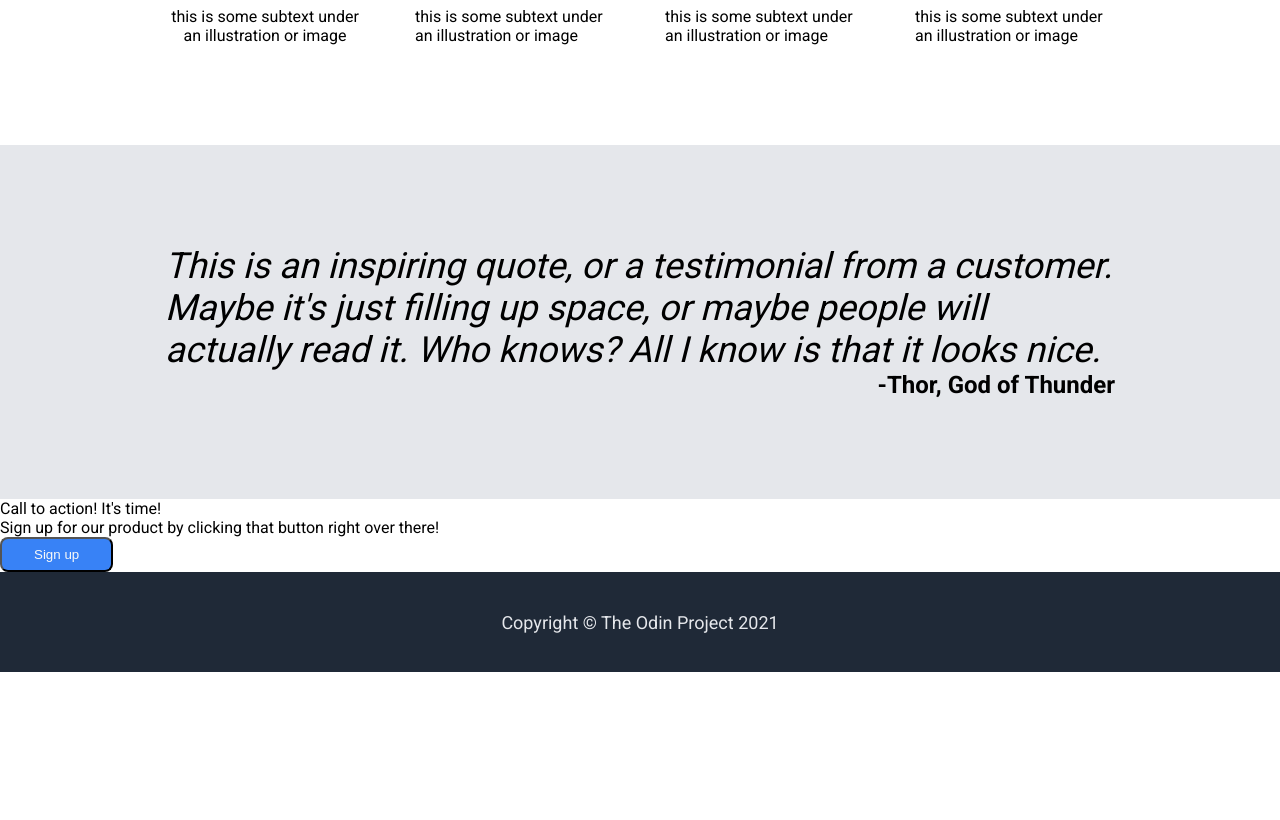
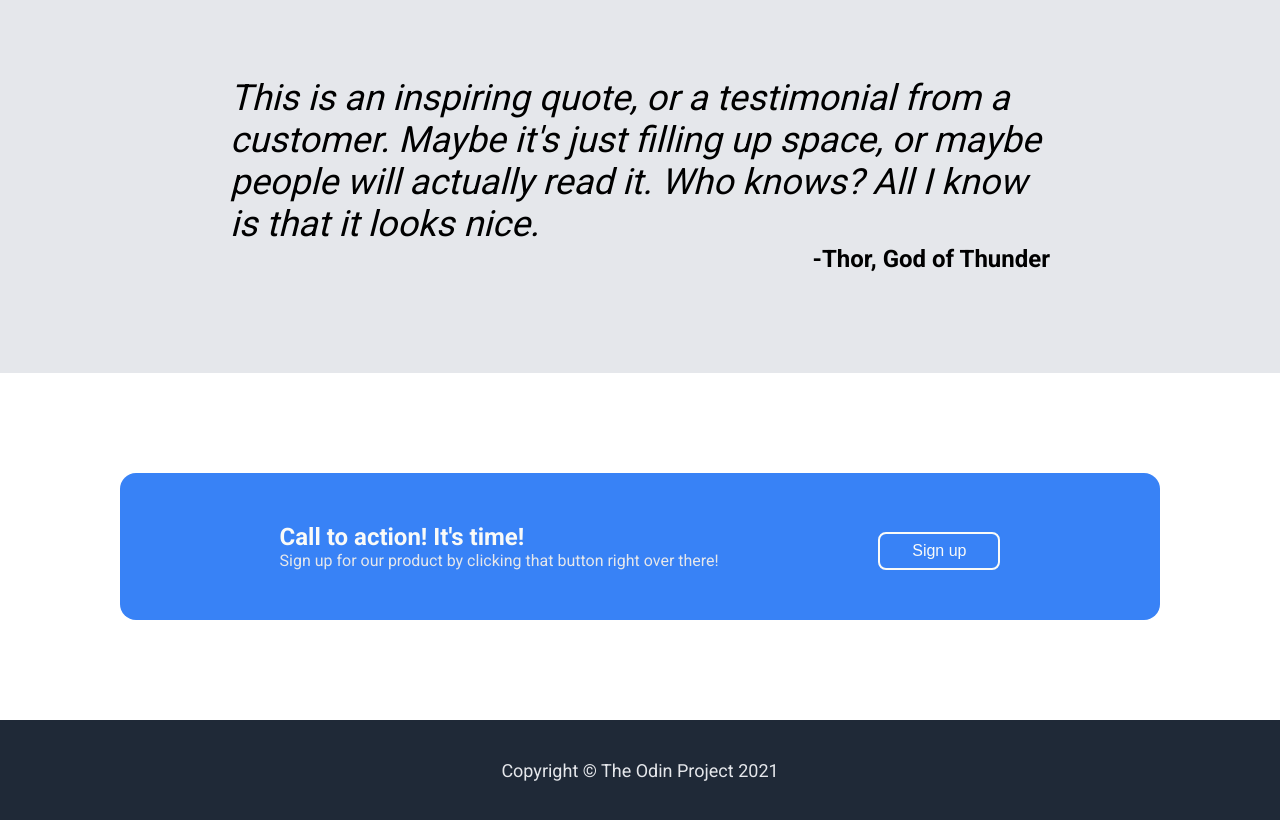
Before and after one commit to richardn257/landing-page, a plain HTML site: page index.html in a window 1280 px wide. Shown: the part 1021-1841 px from the top of the page. Before the commit the page ends 1693 px from the top, so only its background shows below. Drawn offline with Linux system fonts and the light colour scheme.

Commit message:
Add style to the footer and the fourth area. Also, edit the style for header

```diff
--- a/style.css
+++ b/style.css
@@ -2,26 +2,37 @@
 
 body {
   margin: 0;
-  /* min-height: 100vh; */
+  min-height: 100vh;
+  min-width: 100vh;
   font-family: 'Roboto';
   /* display: flex; */
+  /* overflow-x: hidden; */
 }
 
 .first-area {
   background-color: #1F2937;
-  padding: 20px 400px;
+  /* padding: 20px 0; */
+  /* padding-bottom: 20px; */
+  padding-bottom: 125px;
+  padding-top: 12px;
 }
 
 .header-logo {
   font-weight: 700;
   font-size: 24px;
+  flex-shrink: 0;
 }
 
 .header {
   color: #F9FAF8;
   display: flex;
   justify-content: space-between;
+  /* padding: 0 400px; */
+  padding: 8px 32px;
   margin-bottom: 100px;
+  margin-left: auto;
+  margin-right: auto;
+  max-width: 65rem;
 }
 
 ul {
@@ -43,13 +54,17 @@ a {
   display: flex;
   justify-content: space-between;
   color: #F9FAF8;
-  margin-bottom: 100px;
+  /* margin-bottom: 100px; */
+  /* padding: 0 400px; */
+  margin-left: auto;
+  margin-right: auto;
+  max-width: 65rem;
 }
 
 .first-subarea-content {
   display: flex;
   flex-direction: column;
-  width: 400px;
+  width: 450px;
 }
 
 .first-title {
@@ -72,6 +87,7 @@ button {
   background: #3882F6;
   color: #F9FAF8;
   padding: 8px 32px;
+  font-size: 16px;
 }
 
 .image {
@@ -79,6 +95,9 @@ button {
   align-items: center;
   background: gray;
   padding: 100px 150px;
+  /* width: auto; */
+  /* height: 100%; */
+  /* max-height: 50vh; */
 }
 
 .second-area {
@@ -127,7 +146,7 @@ button {
 .quote-and-author {
   display: flex;
   flex-direction: column;
-  max-width: 950px;
+  max-width: 820px;
 }
 
 .quote-author {
@@ -137,7 +156,39 @@ button {
   font-weight: 700;
 }
 
+.fourth-area {
+  display: flex;
+  justify-content: center;
+  /* padding: 100px 400px; */
+  padding: 100px 0;
+}
 
+.rectangle-box {
+  flex: 1;
+  display: flex;
+  justify-content: space-evenly;
+  padding: 50px 0;
+  background: #3882F6;
+  color: #e5e7eb;
+  border-radius: 16px;
+  margin-left: auto;
+  margin-right: auto;
+  max-width: 65rem;
+}
+
+.rectangle-box .button {
+  align-self: flex-end;
+}
+
+.rectangle-box button {
+  border: 2px solid #F9FAF8;
+}
+
+.rectangle-box .title {
+  color: #F9FAF8;
+  font-size: 24px;
+  font-weight: 600;
+}
 
 .footer {
   color: #e5e7eb;
```
